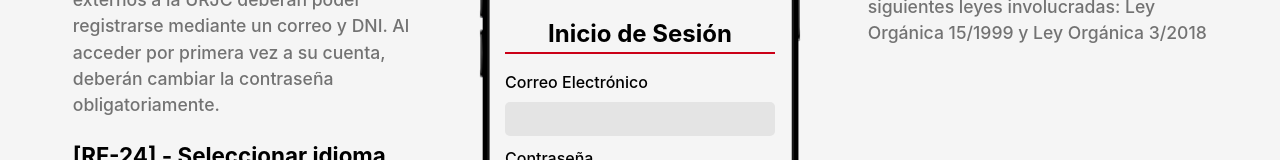
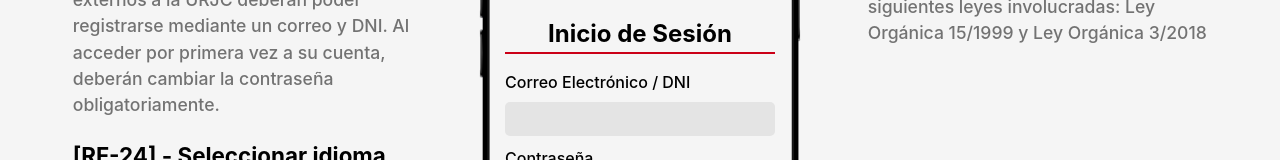
Before and after one commit to PortiESP/URJC-Eats-prototype, a React (Vite) app: page / in a window 1280 px wide. Shown: the part 239-399 px from the top of the page. Built offline with nearby package versions, Linux system fonts and the light colour scheme.

Commit message:
Outsider user

```diff
--- a/src/data/users.js
+++ b/src/data/users.js
@@ -13,6 +13,11 @@
         email: 'alumno@urjc.es',
         password: 'alumno',
         nextScene: 'mainMenu'
+    },
+    {
+        email: '00000000A',
+        password: 'externo',
+        nextScene: 'mainMenu'
     }
 ]
 
--- a/src/scenes/LogIn/index.jsx
+++ b/src/scenes/LogIn/index.jsx
@@ -38,7 +38,7 @@
             </div>
             <form className={scss.form}>
                 <div className={scss.formGroup}>
-                    <label htmlFor="email">Correo Electrónico</label>
+                    <label htmlFor="email">Correo Electrónico / DNI</label>
                     <input type="email" name="email" id="email" value={email} onChange={e => setEmail(e.target.value)} ref={$email}/>
                 </div>
                 <div className={scss.formGroup}>
```
